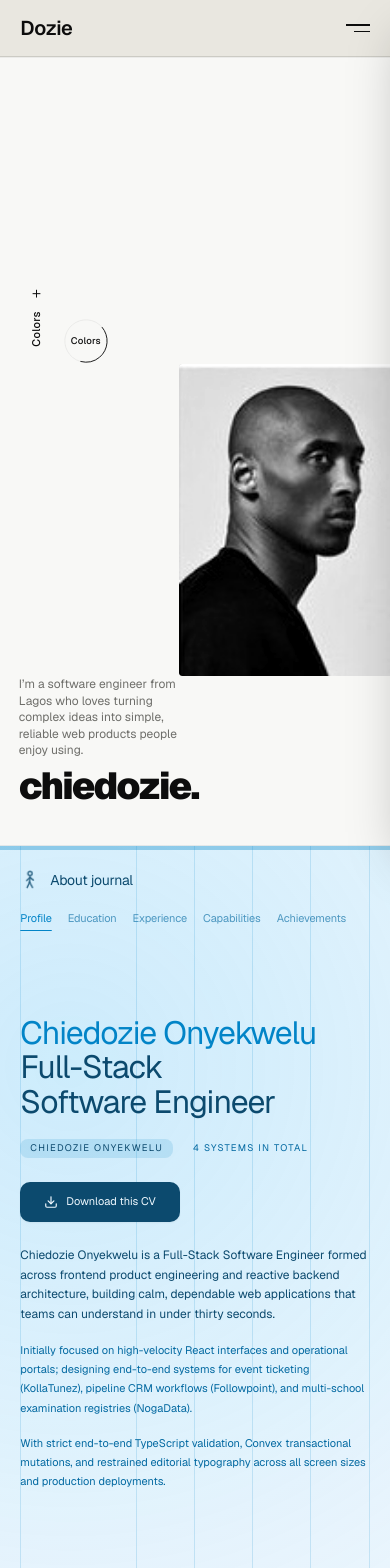
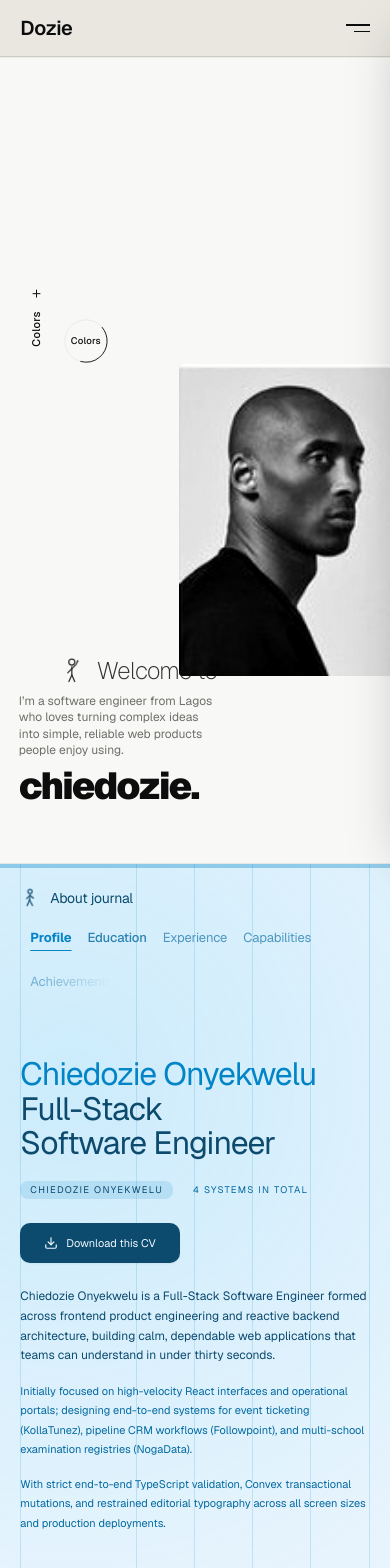
Before and after one commit to chiedozie2468/dozie-portfolio, a Next.js app: page / in a window 390 px wide. Shown: the top 1568 px of the page. Built offline with nearby package versions, Linux system fonts and the light colour scheme; no server answers.

Commit message:
Update About chapter tabs fade & 10px offset, add thin Welcome to above software in Hero, and add 18px gap between sections

```diff
--- a/app/page.tsx
+++ b/app/page.tsx
@@ -10,7 +10,7 @@ export default function Home() {
   const { projects, siteSettings, connectionState } = usePortfolioData();
 
   return (
-    <>
+    <div className="flex flex-col gap-[18px]">
       <HeroSection
         connectionState={connectionState}
         siteSettings={siteSettings}
@@ -19,6 +19,6 @@ export default function Home() {
       <AboutSection />
       <SelectedWorkSection projects={projects} />
       <ContactSection />
-    </>
+    </div>
   );
 }
--- a/components/sections/about-section.tsx
+++ b/components/sections/about-section.tsx
@@ -270,23 +270,43 @@ export function AboutSection() {
           </span>
         </div>
 
-        {/* Chapter links without button backgrounds: Profile, Experience, Capabilities, Achievements */}
-        <div className="flex flex-wrap items-center gap-4 sm:gap-6 lg:gap-8">
-          {ABOUT_CHAPTERS.map((item, idx) => {
-            const isTabActive = chapterIndex === idx;
+        {/* Rotating Chapter links: moved 10px left from line, left-end item bolder, right-end item fading */}
+        <div
+          data-allow-inner-scroll
+          onWheel={(e) => {
+            if (Math.abs(e.deltaY) > 8 || Math.abs(e.deltaX) > 8) {
+              e.stopPropagation();
+              if (e.deltaY > 0 || e.deltaX > 0) {
+                handleNext();
+              } else {
+                handlePrev();
+              }
+            }
+          }}
+          className="flex flex-wrap items-center gap-4 px-[10px] sm:gap-6 lg:mr-[10px] lg:gap-8"
+        >
+          {Array.from({ length: ABOUT_CHAPTERS.length }, (_, offset) => {
+            const idx = (chapterIndex + offset) % ABOUT_CHAPTERS.length;
+            const item = ABOUT_CHAPTERS[idx];
+            const isLeftEnd = offset === 0;
+            const isRightEnd = offset === ABOUT_CHAPTERS.length - 1;
             return (
               <button
-                key={item.id}
+                key={`${item.id}-${offset}`}
                 type="button"
                 onClick={() => setChapterIndex(idx)}
                 style={{
-                  color: isTabActive ? item.accentHex : chapter.bodyText,
+                  color: isLeftEnd ? item.accentHex : chapter.bodyText,
                 }}
                 className={cn(
-                  "cursor-pointer py-1 font-mono text-[11px] tracking-[-0.01em] transition-all duration-300 sm:text-xs lg:text-[13px]",
-                  isTabActive
-                    ? "underline decoration-1 underline-offset-8 opacity-100"
-                    : "opacity-65 hover:opacity-100"
+                  "cursor-pointer py-1 font-mono text-[13px] tracking-[-0.01em] transition-all duration-300 sm:text-[14px] lg:text-[15px]",
+                  isLeftEnd
+                    ? "font-bold underline decoration-1 underline-offset-8 opacity-100"
+                    : isRightEnd
+                      ? "font-normal opacity-45 [mask-image:linear-gradient(to_right,black_15%,transparent_98%)] hover:opacity-90 hover:[mask-image:none]"
+                      : offset === 1
+                        ? "font-medium opacity-80 hover:opacity-100"
+                        : "font-normal opacity-65 hover:opacity-100"
                 )}
               >
                 <span>{item.label}</span>
@@ -302,8 +322,8 @@ export function AboutSection() {
         data-section-stage
         className="relative z-20 my-auto mx-auto grid w-full grid-cols-1 gap-6 px-[5.2%] py-4 lg:grid-cols-6 lg:gap-0 lg:py-8"
       >
-        {/* Left Main Display Column: Wider (Columns 1-3) and shifted left to start directly below "journal" in "About journal", keeping "Chiedozie Onyekwelu" on one line */}
-        <div className="flex flex-col justify-between sm:pl-[76px] lg:col-span-3 lg:pl-[88px] lg:pr-6">
+        {/* Left Main Display Column: Wider (Columns 1-3) and shifted 10px further left below "journal", keeping "Chiedozie Onyekwelu" on one line */}
+        <div className="flex flex-col justify-between sm:pl-[66px] lg:col-span-3 lg:pl-[78px] lg:pr-6">
           <div>
             <h2
               style={{ color: chapter.accentText }}
@@ -469,7 +489,7 @@ export function AboutSection() {
       {/* Bottom Row: Left "<  >" Navigation Arrows & Right Social Links */}
       <div className="relative z-20 mx-auto grid w-full grid-cols-2 items-center px-[5.2%] lg:grid-cols-6">
         {/* Left "<  >" Arrows aligned with the Left Heading below "journal" */}
-        <div className="flex items-center gap-4 sm:pl-[76px] lg:col-span-3 lg:pl-[88px]">
+        <div className="flex items-center gap-4 sm:pl-[66px] lg:col-span-3 lg:pl-[78px]">
           <button
             type="button"
             onClick={handlePrev}
--- a/components/sections/hero-section.tsx
+++ b/components/sections/hero-section.tsx
@@ -3,6 +3,7 @@
 import { Plus, User } from "lucide-react";
 import { useState } from "react";
 
+import { OverviewLineIcon } from "@/components/icons/section-line-icons";
 import { useHeroTheme } from "@/components/providers/hero-theme-provider";
 import type { ConvexConnectionState } from "@/lib/hooks/use-portfolio-data";
 import {
@@ -189,6 +190,17 @@ export function HeroSection({
 
         {/* 4. Bottom-Left Personal Intro (matching exact width of "chiedozie.") + Giant "chiedozie." */}
         <div className="pointer-events-none absolute bottom-[5.5%] left-[4.8%] z-20 inline-flex flex-col">
+          {/* Big, thin live person icon + "Welcome to" starting right above where "software" starts */}
+          <div
+            style={{ color: activeTheme.heading }}
+            className="mb-2 flex items-center gap-2.5 pl-[2.5rem] opacity-85 transition-colors duration-500 sm:mb-3 sm:gap-3.5 sm:pl-[3.35rem] lg:pl-[3.8rem] xl:pl-[4.25rem]"
+          >
+            <OverviewLineIcon className="size-7 shrink-0 stroke-[1.1] sm:size-9 lg:size-11" />
+            <span className="font-sans text-2xl leading-none font-extralight tracking-[-0.03em] whitespace-nowrap sm:text-4xl lg:text-[2.65rem] xl:text-[3rem]">
+              Welcome to
+            </span>
+          </div>
+
           <p
             style={{ color: activeTheme.body }}
             className="mb-3 w-0 min-w-full font-sans text-xs leading-snug font-normal transition-colors duration-500 sm:mb-4 sm:text-base lg:text-lg xl:text-xl"
```
